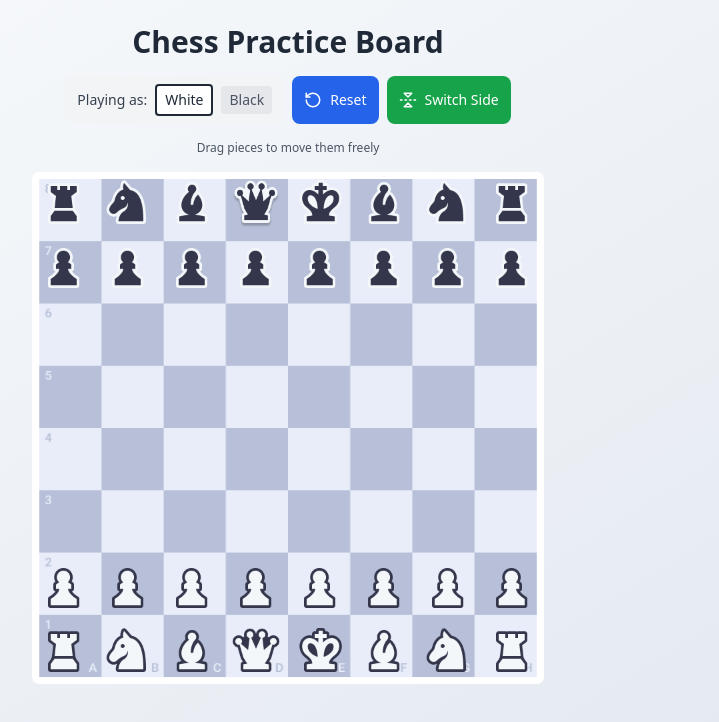
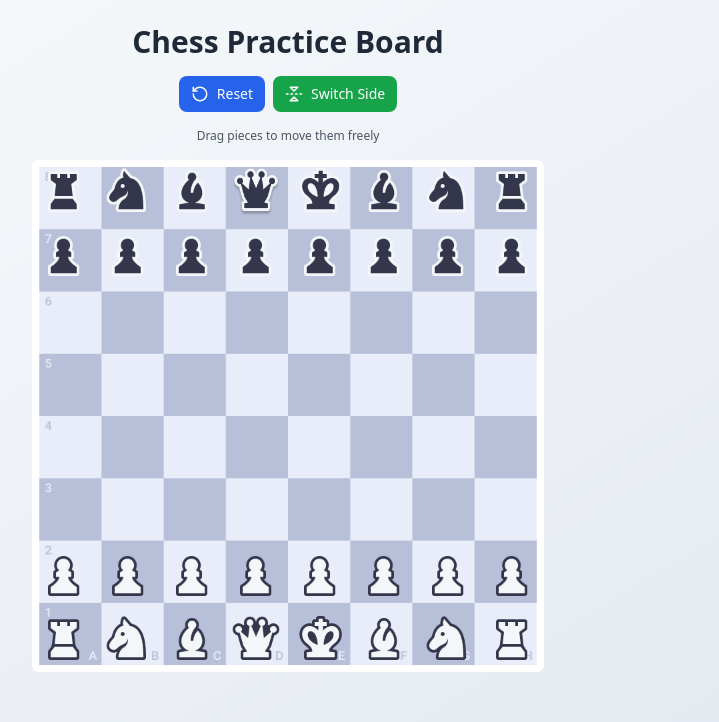
Before and after one commit to slammers001/chess-board, a React (Vite) app: page / in a window 1280 px wide. Shown: the top 722 px of the page, without its empty margins (352-1071 px from the left). Built offline with nearby package versions, Linux system fonts and the light colour scheme.

Commit message:
remove black white playing as buttons because have a switch button

```diff
--- a/src/components/ChessBoard.tsx
+++ b/src/components/ChessBoard.tsx
@@ -61,30 +61,6 @@ export function ChessBoard() {
       <h1 className="text-3xl font-bold text-gray-800">Chess Practice Board</h1>
 
       <div className="flex gap-2 flex-wrap justify-center">
-        <div className="flex items-center gap-2 px-3 py-2 bg-gray-100 rounded-lg">
-          <span className="text-sm font-medium text-gray-700">Playing as:</span>
-          <button
-            onClick={() => setPlayerColor('white')}
-            className={`px-2 py-1 rounded text-sm font-medium transition-colors ${
-              playerColor === 'white'
-                ? 'bg-white text-gray-800 border-2 border-gray-800'
-                : 'bg-gray-200 text-gray-600 hover:bg-gray-300'
-            }`}
-          >
-            White
-          </button>
-          <button
-            onClick={() => setPlayerColor('black')}
-            className={`px-2 py-1 rounded text-sm font-medium transition-colors ${
-              playerColor === 'black'
-                ? 'bg-gray-800 text-white border-2 border-gray-800'
-                : 'bg-gray-200 text-gray-600 hover:bg-gray-300'
-            }`}
-          >
-            Black
-          </button>
-        </div>
-
         <button
           onClick={resetBoard}
           className="flex items-center gap-2 px-3 py-2 bg-blue-600 text-white rounded-lg hover:bg-blue-700 transition-colors text-sm"
```
